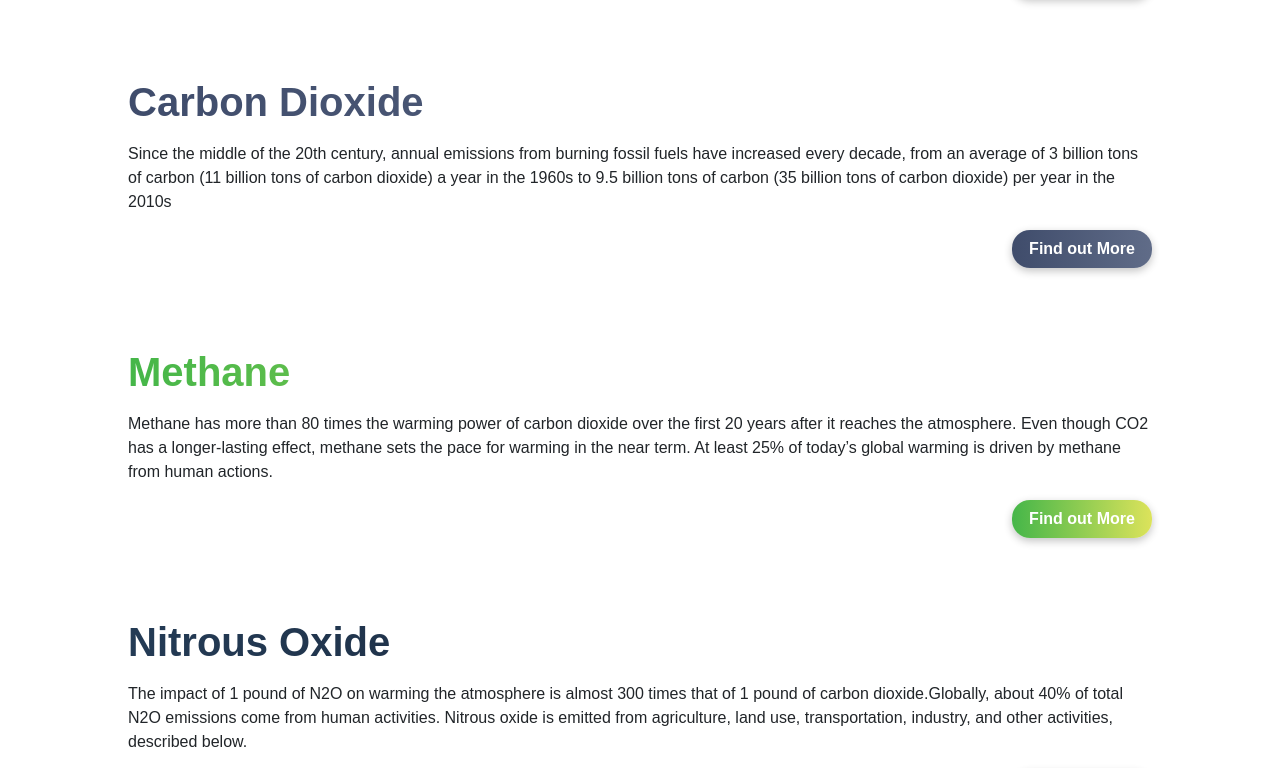
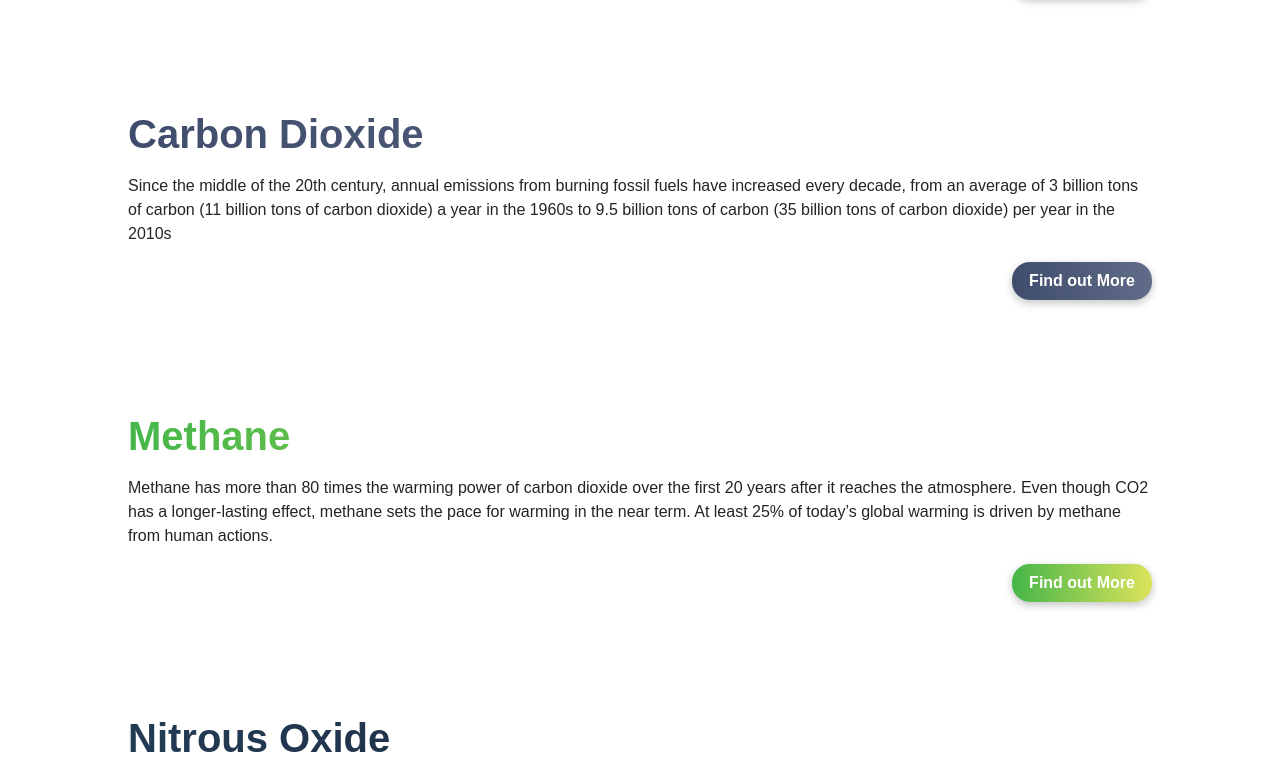
Before and after one commit to Rilmxp/Global-Warming, a React (Vite) app: page / in a window 1280 px wide. Shown: the part 976-1744 px from the top of the page. Built offline with nearby package versions, Linux system fonts and the light colour scheme.

Commit message:
created FactorHeading components so I can pass different css rules depending on the page

```diff
--- a/src/features/charts/components/TemperatureChart.jsx
+++ b/src/features/charts/components/TemperatureChart.jsx
@@ -1,4 +1,4 @@
-import { useQuery, useQueryClient } from "@tanstack/react-query";
+import { useQuery } from "@tanstack/react-query";
 import { getGraphData } from "../../../api/graphDataApi";
 import {
   LineChart,
@@ -13,7 +13,6 @@ import {
 import styles from "./TemperatureChart.module.scss";
 
 const TemperatureChart = () => {
-  //   const queryClient = useQueryClient(); // the client provided to QueryProvider in index.jsx
   const {
     isLoading,
     isError,
@@ -59,29 +58,29 @@ const TemperatureChart = () => {
     });
     content = (
       <LineChart
-        width={500}
+        width={340}
         height={300}
         data={finalData}
         margin={{
-          top: 5,
-          right: 35,
-          left: 70,
-          bottom: 5,
+          top: 0,
+          right: 0,
+          left: 0,
+          bottom: 0,
         }}
       >
-        <CartesianGrid strokeDasharray="2 2" />
+        <CartesianGrid strokeDasharray="1 1" />
         <XAxis dataKey="time" />
         <YAxis type="number" domain={["dataMin - 0.3", "dataMax + 0.1"]} />
         <Tooltip />
         <Legend />
-        <Line type="monotone" dataKey="land" stroke="#8884d8" dot={false} />
+        <Line type="monotone" dataKey="land" stroke="#f12711" dot={false} />
       </LineChart>
     );
   }
 
   return (
     <section className={styles.graphContainer}>
-      <h2>Global temperature anomalies from 1980 to present</h2>
+      <h3>Global temperature anomalies from 1980 to present</h3>
 
       <div className={styles.graph}>{content}</div>
     </section>
--- a/src/features/charts/components/TemperatureChart.module.scss
+++ b/src/features/charts/components/TemperatureChart.module.scss
@@ -1,7 +1,18 @@
 @import "../../../styles/config";
 
 .graphContainer {
+  // scroll-snap-align: center;
+
   text-align: center;
+  background-color: rgb(248, 249, 250);
+  margin: 1rem;
+  padding: 1rem 0rem;
+  // border: 1px solid $color-temperature1;
+  border-radius: 15px;
+  box-shadow: rgba(0, 0, 0, 0.25) 0px 54px 55px,
+    rgba(0, 0, 0, 0.12) 0px -12px 30px, rgba(0, 0, 0, 0.12) 0px 4px 6px,
+    rgba(0, 0, 0, 0.17) 0px 12px 13px, rgba(0, 0, 0, 0.09) 0px -3px 5px;
+  // box-shadow: rgba(0, 0, 0, 0.35) 0px 5px 15px;
   //   margin: 1rem;
   //   display: flex;
   //   flex-direction: column;
@@ -13,5 +24,19 @@
 .graph {
   display: flex;
   justify-content: space-around;
-  overflow-x: scroll;
+  overflow-x: auto;
+  margin: 1rem 1.5rem 1rem 1.5rem;
+  scroll-snap-type: x;
+  scroll-snap-align: center;
+  // scroll-snap-align: center;
+  .recharts-wrapper {
+    background-color: red;
+  }
 }
+
+.line {
+  // scroll-snap-align: center;
+  // color: red;
+  // @include temperature-gradient;
+  // @include crop-text-background;
+}
--- a/src/features/containers/components/Factor.jsx
+++ b/src/features/containers/components/Factor.jsx
@@ -1,5 +1,6 @@
 import styles from "./Factor.module.scss";
 import Button from "../../ui/components/Button";
+import { FactorHeading } from "../../layout";
 
 import { Link } from "react-router-dom";
 import { motion } from "framer-motion";
@@ -15,7 +16,7 @@ const Factor = ({ content }) => {
       whileInView={{ opacity: 1, scale: 1 }}
       viewport={{ once: true }}
     >
-      <h1 className={styles[cssClass]}>{title}</h1>
+      <FactorHeading title={title} cssClass={cssClass} />
       <blockquote cite={dataSource}>{textContent}</blockquote>
       <Link className={styles.linkBtn} to={link}>
         <Button color={cssClass} />
--- a/src/features/containers/components/Factor.module.scss
+++ b/src/features/containers/components/Factor.module.scss
@@ -8,10 +8,10 @@
   & > * {
     margin-bottom: 1rem;
   }
-}
 
-.header {
-  font-weight: 900;
+  h1 {
+    text-align: left;
+  }
 }
 
 .linkBtn {
@@ -24,33 +24,3 @@
     color: white;
   }
 }
-
-.temperature {
-  @extend .header;
-  @include temperature-gradient;
-  @include crop-text-background;
-}
-
-.carbonDioxide {
-  @extend .header;
-  @include carbon-dioxide-gradient;
-  @include crop-text-background;
-}
-
-.methane {
-  @extend .header;
-  @include methane-gradient;
-  @include crop-text-background;
-}
-
-.nitrousOxide {
-  @extend .header;
-  @include nitrous-oxide-gradient;
-  @include crop-text-background;
-}
-
-.polarIce {
-  @extend .header;
-  @include polar-ice-gradient;
-  @include crop-text-background;
-}
--- /dev/null
+++ b/src/features/layout/components/FactorHeading.jsx
@@ -0,0 +1,7 @@
+import styles from "./FactorHeading.module.scss";
+
+const FactorHeading = ({ title, cssClass }) => {
+  return <h1 className={styles[cssClass]}>{title}</h1>;
+};
+
+export default FactorHeading;
--- /dev/null
+++ b/src/features/layout/components/FactorHeading.module.scss
@@ -0,0 +1,39 @@
+@import "../../../styles/config";
+
+.header {
+  font-weight: 900;
+  text-transform: capitalize;
+  text-align: center;
+  margin-top: 2rem;
+  margin-bottom: 2rem;
+}
+
+.temperature {
+  @extend .header;
+  @include temperature-gradient;
+  @include crop-text-background;
+}
+
+.carbonDioxide {
+  @extend .header;
+  @include carbon-dioxide-gradient;
+  @include crop-text-background;
+}
+
+.methane {
+  @extend .header;
+  @include methane-gradient;
+  @include crop-text-background;
+}
+
+.nitrousOxide {
+  @extend .header;
+  @include nitrous-oxide-gradient;
+  @include crop-text-background;
+}
+
+.polarIce {
+  @extend .header;
+  @include polar-ice-gradient;
+  @include crop-text-background;
+}
--- a/src/features/layout/index.js
+++ b/src/features/layout/index.js
@@ -1,4 +1,5 @@
 import NavigationBar from "./components/NavigationBar";
 import Footer from "./components/Footer";
+import FactorHeading from "./components/FactorHeading";
 
-export { NavigationBar, Footer };
+export { NavigationBar, Footer, FactorHeading };
--- a/src/features/ui/components/Banner.module.scss
+++ b/src/features/ui/components/Banner.module.scss
@@ -5,7 +5,7 @@
   background-size: cover;
   background-position: center;
   background-repeat: no-repeat;
-  margin-bottom: 2rem;
+  // margin-bottom: 2rem;
   overflow-x: hidden;
 }
 
--- a/src/pages/components/Temperature.jsx
+++ b/src/pages/components/Temperature.jsx
@@ -1,12 +1,12 @@
 import { MainTransitionAnimationWrapper } from "../../features/configuration";
 import { TemperatureChart } from "../../features/charts/index";
-
-import styles from "../../features/containers/components/Factor.module.scss";
+import { FactorHeading } from "../../features/layout/index";
 
 const Temperature = () => {
   return (
     <MainTransitionAnimationWrapper>
-      <h1 className={styles.temperature}>Temperature</h1>
+      <FactorHeading title={"Temperature"} cssClass={"temperature"} />
+      {/* <h1 className={styles.temperature}>Temperature</h1> */}
       <TemperatureChart />
     </MainTransitionAnimationWrapper>
   );
```
Also changed, not shown: 1 other file (tests, documents, lock files or other folders).
